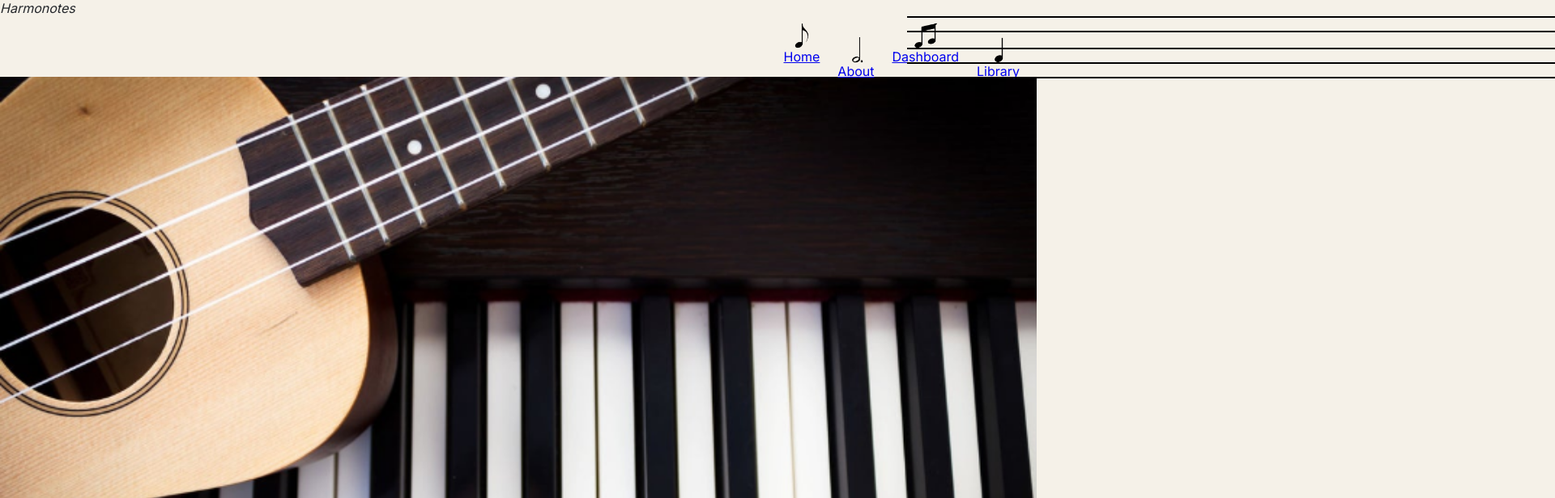
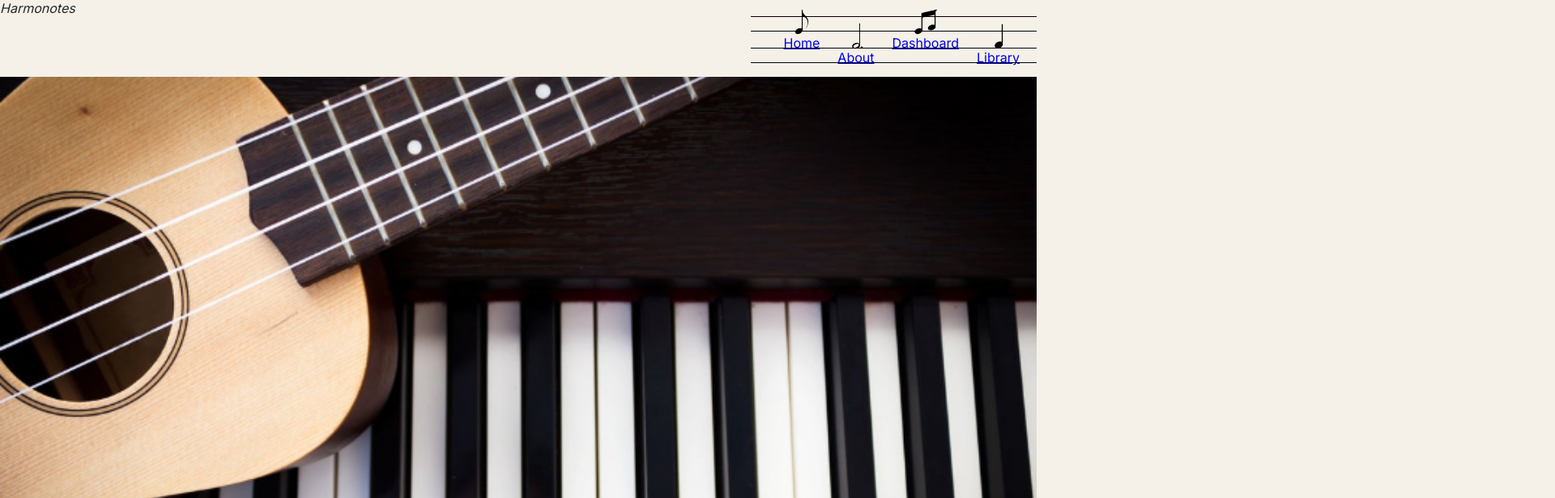
Before and after one commit to BrookeFloyd10/Harmonotes-BrookeF, a React (Vite) app in the folder harmonotes/: page / in a window 1280 px wide. Shown: the top 616 px of the page at 81% size, 1920 px wide, since content can reach past the window. Built offline with nearby package versions, Linux system fonts and the light colour scheme.

Commit message:
adjusted nav bar background

```diff
--- a/harmonotes/src/App.css
+++ b/harmonotes/src/App.css
@@ -25,40 +25,34 @@ main {
 .nav-bar {
     display: flex;
     flex-direction: row;
+    align-items: flex-start;
     justify-content: right;
-    position: relative;
     height: 75px;
+
 }
 
-.nav-bar::before {
+.nav-bar ul::before {
     content: "";
     position: absolute;
     top: 0;
-    left: 70rem;
+    left: 0;
     width: 100%;
-    height: 2px;
+    height: .09rem;
     background: black;
     box-shadow:
         0 18px 0 black,
         0 39px 0 black,
         0 57px 0 black,
         0 75px 0 black;
+
 }
 
-.nav-bar li:nth-child(2) {
-    margin-top: 9px;
+.nav-bar li:nth-child(even) {
+    margin-top: 8px;
 }
 
-.nav-bar li:nth-child(1) {
-    margin-top: -9px;
-}
-
-.nav-bar li:nth-child(4) {
-    margin-top: 9px;
-}
-
-.nav-bar li:nth-child(3) {
-    margin-top: -9px;
+.nav-bar li:nth-child(odd) {
+    margin-top: -10px;
 }
 
 .nav-bar img {
@@ -80,6 +74,8 @@ main {
     display: flex;
     flex-direction: row;
     list-style-type: none;
+    position: relative;
+    margin: 0;
 }
 
 
@@ -88,7 +84,6 @@ main {
     flex-direction: column;
     justify-content: flex-end;
     padding: 40px;
-
     padding-left: 150px;
     background-image: url("./assets/images/homepage.svg");
     background-size: cover;
```
